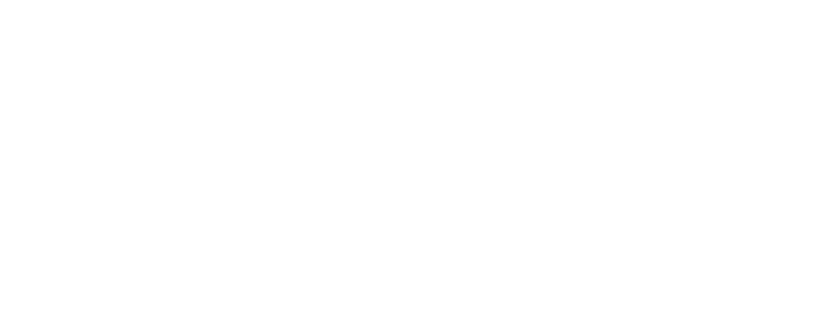
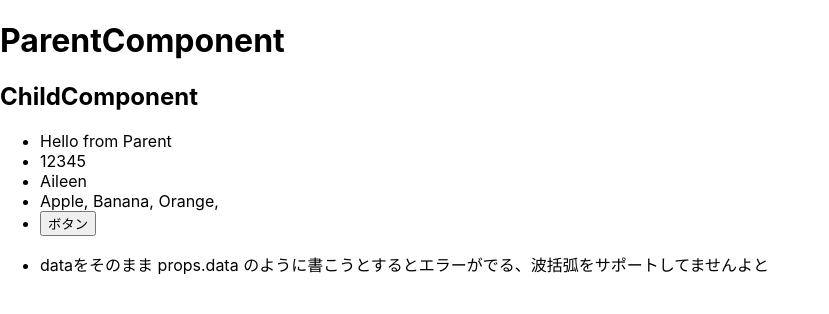
Before and after one commit to pss-aileen/practice-react, a React (Create React App) app: page / in a window 1280 px wide. Shown: the top 314 px of the page, without its empty margins (0-829 px from the left). Built offline with nearby package versions, Linux system fonts and the light colour scheme.

Commit message:
💕 FEAT: 問題1から問題5まで (#23)

```diff
--- a/src/App.tsx
+++ b/src/App.tsx
@@ -1,9 +1,11 @@
 import React from 'react';
 import './App.css';
+import ParentComponent from './Components/ParentComponent';
 
 function App() {
   return (
     <div className="App">
+      <ParentComponent />
     </div>
   );
 }
--- a/src/Components/ChildComponent.tsx
+++ b/src/Components/ChildComponent.tsx
@@ -1,8 +1,40 @@
 import React from 'react'
 
-const ChildComponent = () => {
+interface Props {
+  message: string;
+  number: number;
+  data: {
+    name: string;
+    age: number;
+    location: string;
+  };
+  items: string[];
+  onClick: () => void;
+}
+
+const ChildComponent: React.FC<Props> = (props) => {
   return (
-    <div>ChildComponent</div>
+    <>
+      <h2>ChildComponent</h2>
+      <ul>
+        <li>{props.message}</li>
+        <li>{props.number}</li>
+        <li>
+          {props.data.name}
+        </li>
+        <li>
+          {props.items.map((item, index) => {
+            return <span key={index}>{item}, </span>
+          })}
+        </li>
+        <li>
+          <button onClick={props.onClick}>ボタン</button>
+        </li>
+      </ul>
+      <ul>
+        <li>dataをそのまま props.data のように書こうとするとエラーがでる、波括弧をサポートしてませんよと</li>
+      </ul>
+    </>
   )
 }
 
--- a/src/Components/ParentComponent.tsx
+++ b/src/Components/ParentComponent.tsx
@@ -1,8 +1,25 @@
 import React from 'react'
+import ChildComponent from './ChildComponent'
 
-const ParentComponent = () => {
+
+const ParentComponent: React.FC = () => {
+  const message = "Hello from Parent";
+  const number = 12345;
+  const data = {
+    name: "Aileen",
+    age: 30,
+    location: "Japan"
+  }
+  const items = ["Apple", "Banana", "Orange"];
+  const handleClick = () => {
+    console.log("Button Clicked");
+  }
+
   return (
-    <div>ParentComponent</div>
+    <div>
+      <h1>ParentComponent</h1>
+      <ChildComponent message={message} number={number} data={data} items={items} onClick={handleClick} />
+    </div>
   )
 }
 
```
